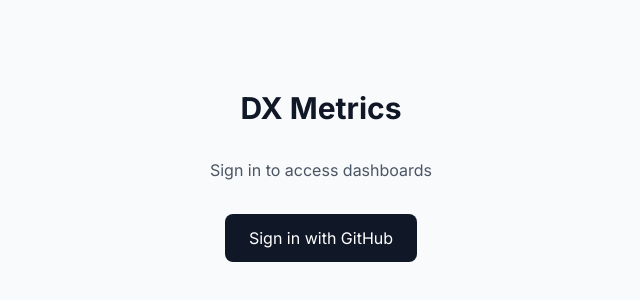
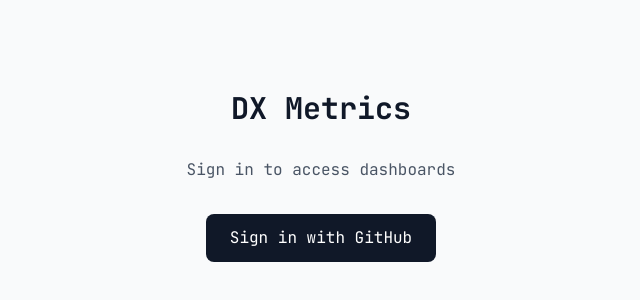
Before and after one commit to gunzip/dx-metrics, a Next.js app: page /sign-in in a window 1280 px wide. Shown: the part 224-524 px from the top of the page, without its empty margins (319-959 px from the left). Built offline with nearby package versions, Linux system fonts and the light colour scheme; no server answers.

Commit message:
style: update font settings and enhance metric value glow effect in MetricCard component

```diff
--- a/src/app/globals.css
+++ b/src/app/globals.css
@@ -1,7 +1,7 @@
 @import "tailwindcss";
 
 @theme {
-  --font-sans: var(--font-inter), ui-sans-serif, system-ui, sans-serif;
+  --font-sans: var(--font-jetbrains-mono), ui-monospace, SFMono-Regular, Menlo, Monaco, Consolas, monospace;
   --font-mono:
     var(--font-jetbrains-mono), ui-monospace, SFMono-Regular, Menlo, Monaco,
     Consolas, monospace;
@@ -23,6 +23,12 @@
 }
 
 @layer utilities {
+  .metric-value-glow {
+    text-shadow:
+      0 0 12px rgba(230, 237, 243, 0.45),
+      0 0 28px rgba(230, 237, 243, 0.2);
+  }
+
   .custom-scrollbar::-webkit-scrollbar {
     width: 6px;
     height: 6px;
--- a/src/components/MetricCard.tsx
+++ b/src/components/MetricCard.tsx
@@ -13,7 +13,7 @@
         {label}
       </p>
       <div className="mt-2 flex items-baseline">
-        <p className="text-3xl font-bold text-[#e6edf3] tracking-tighter">
+        <p className="text-3xl font-bold text-[#e6edf3] tracking-tighter metric-value-glow">
           {value ?? "—"}
         </p>
         {suffix && (
```
